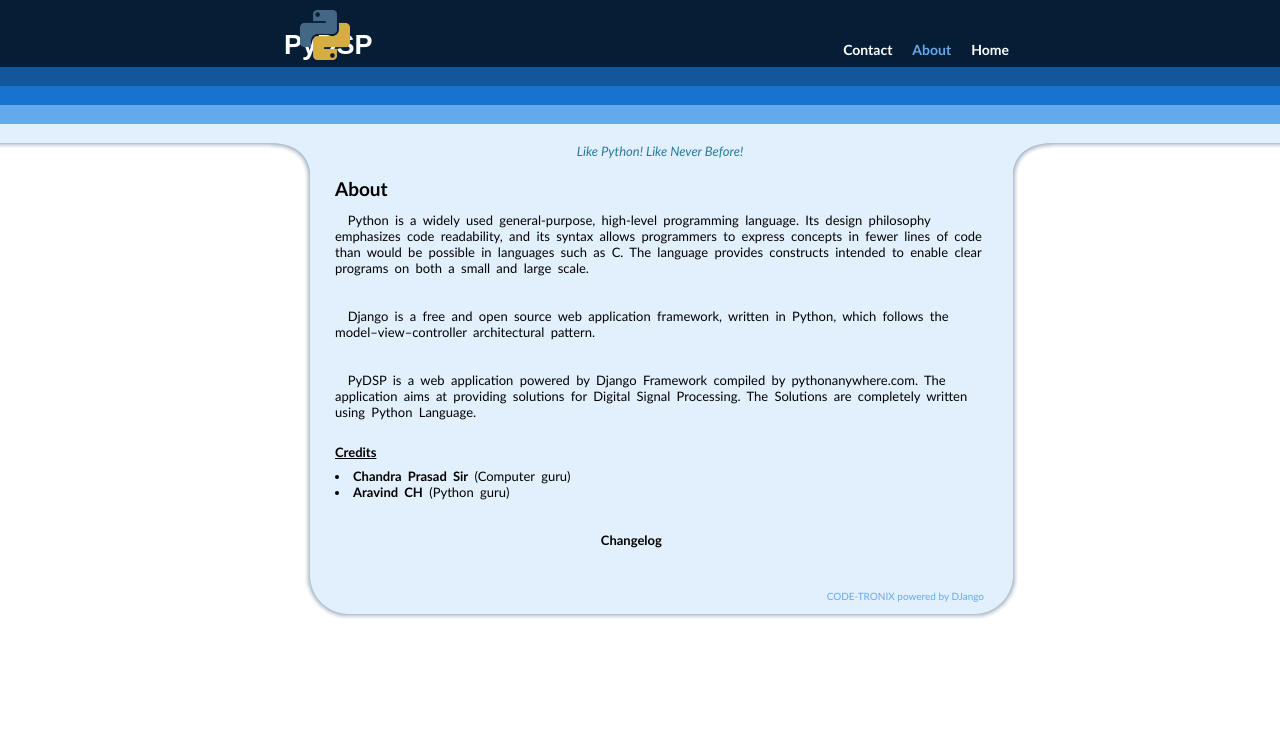
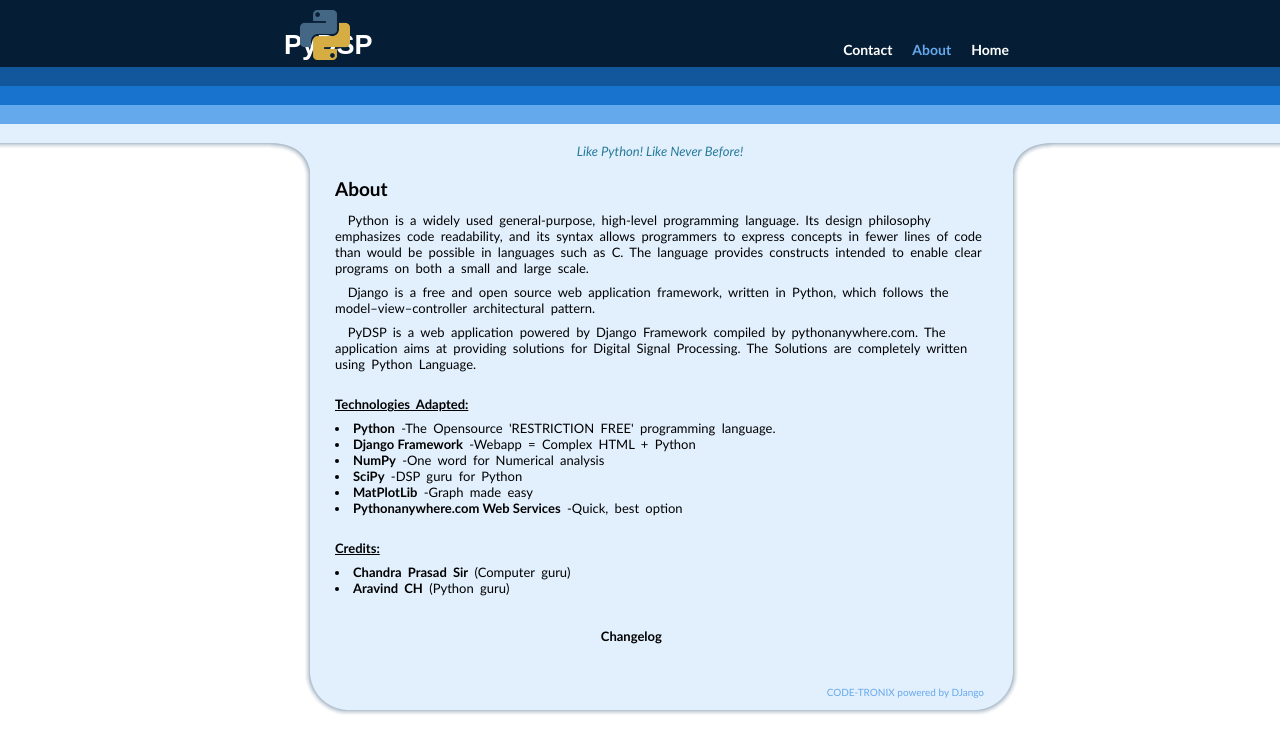
Before and after one commit to kingspp/PyDSP, a Django app: template myapp/templates/home_about.html in a window 1280 px wide. Shown: the top 753 px of the page. Run offline with Django 3.2, Linux system fonts and the light colour scheme; the template is opened without the code that fills it, so the values that code supplies are empty; parts of the project's set-up code (start-up, migrations or seed data) failed here and were passed over.

Commit message:
--Changed About

```diff
--- a/myapp/templates/home_about.html
+++ b/myapp/templates/home_about.html
@@ -11,13 +11,24 @@
 {% endblock %}
 {% block main_body %}
 
-<p>&nbsp&nbspPython is a widely used general-purpose, high-level programming language. Its design philosophy emphasizes code readability, and its syntax allows programmers to express concepts in fewer lines of code than would be possible in languages such as C. The language provides constructs intended to enable clear programs on both a small and large scale.</p>
+<p>&nbsp;&nbsp;Python is a widely used general-purpose, high-level programming language. Its design philosophy emphasizes code readability, and its syntax allows programmers to express concepts in fewer lines of code than would be possible in languages such as C. The language provides constructs intended to enable clear programs on both a small and large scale.</p>
+
+<p>&nbsp;&nbsp;Django is a free and open source web application framework, written in Python, which follows the model–view–controller architectural pattern. </p>
+
+<p>&nbsp;&nbsp;PyDSP is a web application powered by Django Framework compiled by pythonanywhere.com. The application aims at providing solutions for Digital Signal Processing. The Solutions are completely written using Python Language.</p>
 <br>
-<p>&nbsp&nbspDjango is a free and open source web application framework, written in Python, which follows the model–view–controller architectural pattern. </p>
+
+<u><b>Technologies Adapted:</b></u>
+<p>
+<li><a href="https://www.python.org/"><b>Python</b></a> -The Opensource 'RESTRICTION FREE' programming language.
+<li><a href="https://www.djangoproject.com/"><b>Django Framework</b></a> -Webapp = Complex HTML + Python
+<li><a href="http://www.numpy.org/"><b>NumPy</b></a> -One word for Numerical analysis
+<li><a href="http://www.scipy.org/"><b>SciPy</b></a> -DSP guru for Python
+<li><a href="http://matplotlib.org/"><b>MatPlotLib</b></a> -Graph made easy
+<li><a href="https://www.pythonanywhere.com"><b>Pythonanywhere.com Web Services</b></a> -Quick, best option</p>
+
 <br>
-<p>&nbsp&nbspPyDSP is a web application powered by Django Framework compiled by pythonanywhere.com. The application aims at providing solutions for Digital Signal Processing. The Solutions are completely written using Python Language.</p>
-<br>
-<u><b>Credits</b></u>
+<u><b>Credits:</b></u>
 <p>
 <li><b>Chandra Prasad Sir</b> (Computer guru)
 <li><b>Aravind CH</b> (Python guru)</p>
```
Also changed, not shown: Changelog.txt, media/plots/test.png.
